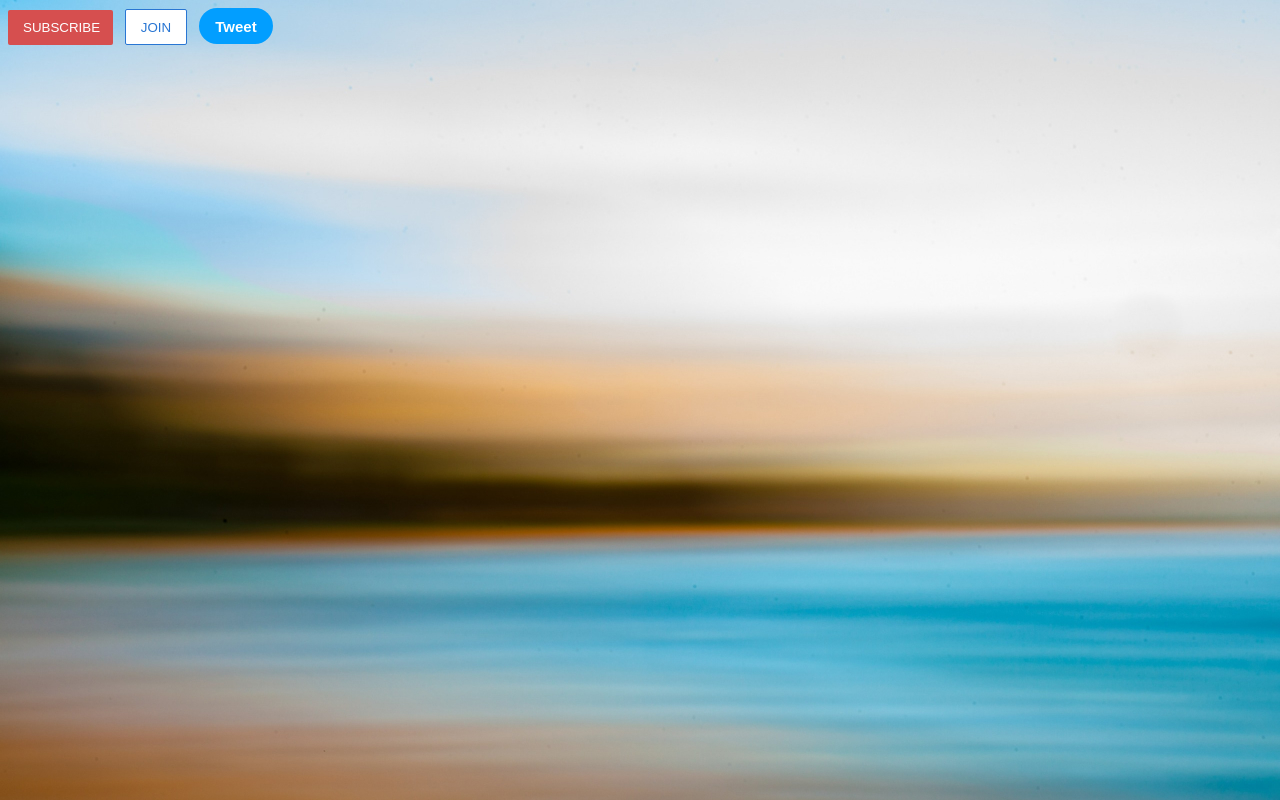
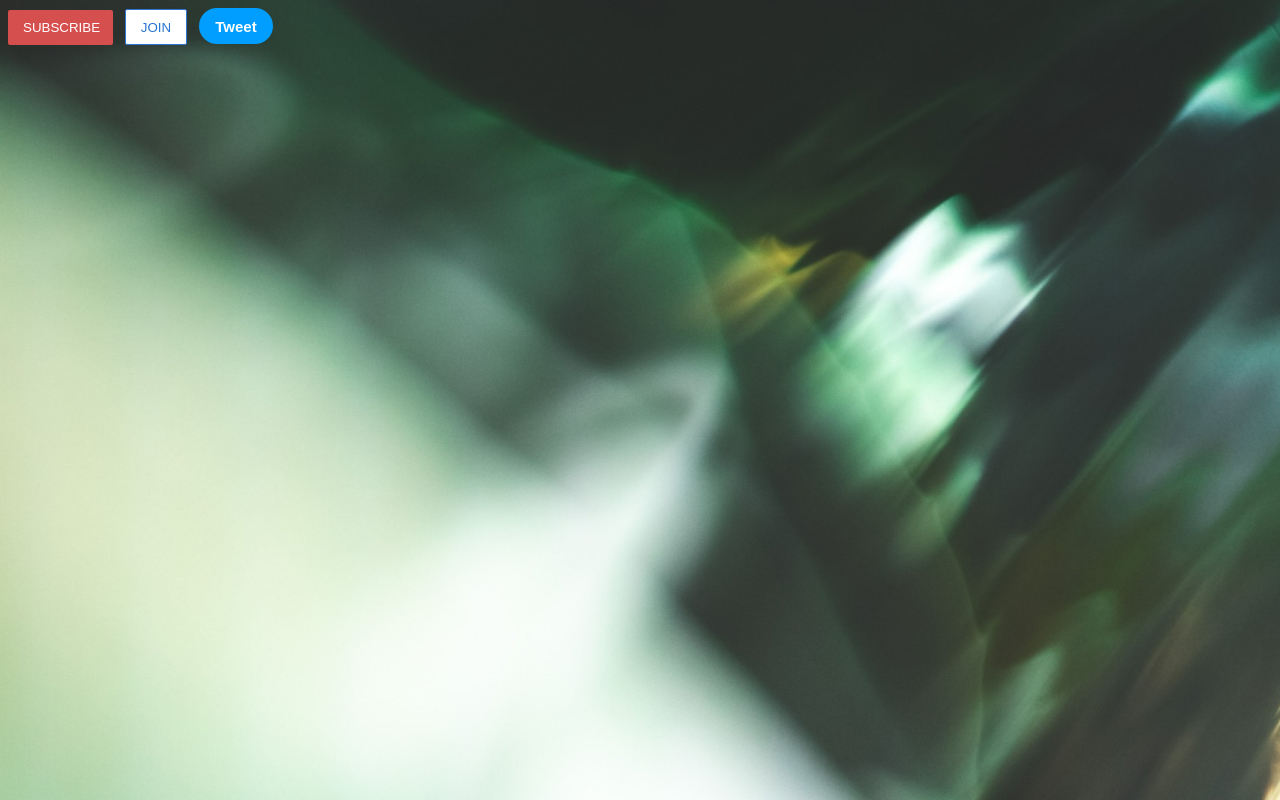
Before and after one commit to AzrilHariansyah/latihanbutton, a plain HTML site: page index.html in a window 1280 px wide. Drawn offline with Linux system fonts and the light colour scheme.

Commit message:
Update index.html

```diff
--- a/index.html
+++ b/index.html
@@ -93,6 +93,6 @@ Tweet
 <style>
 
   body {
-    background-image: url('gambarnyaa/aku.jpg');
+    background-image: url('gambarnyaa/yangini4.jpg');
   }
 </style>
```
